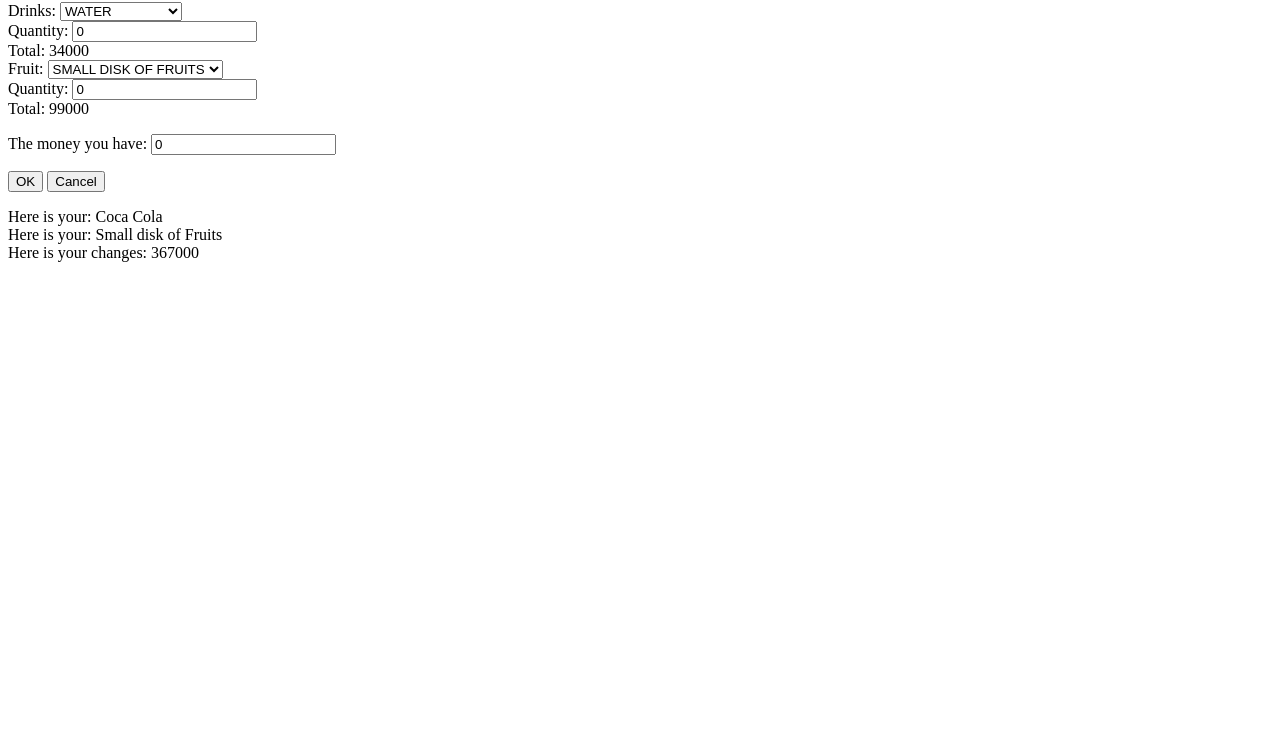
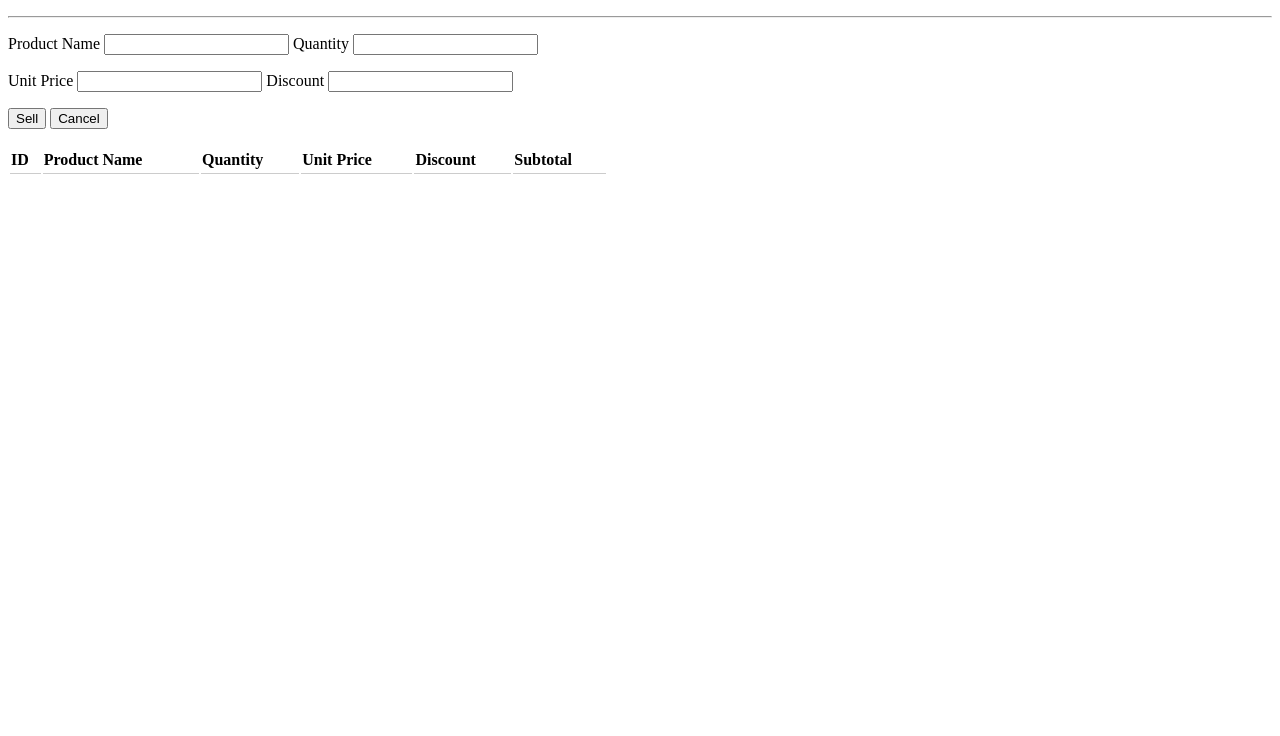
Before and after one commit to TranQuocHuu03/baiwater.io.github, a plain HTML site: page index.html in a window 1280 px wide. Shown: the part 64-800 px from the top of the page. Drawn offline with Linux system fonts and the light colour scheme.

Commit message:
first commit

```diff
--- a/index.html
+++ b/index.html
@@ -1,191 +1,85 @@
-<html lang="en"><head>
+<!DOCTYPE html>
+<html lang="en">
+<head>
     <meta charset="UTF-8">
     <meta http-equiv="X-UA-Compatible" content="IE=edge">
     <meta name="viewport" content="width=device-width, initial-scale=1.0">
     <title>Document</title>
-    <link rel="stylesheet" href="style.css">
-  </head>
-  <body>
-    <div class="container">
-      <h1>Menu</h1>
-      <form action="" name="frm">
-        <div class="drink-menu">
-          <label for="">Drinks:
-            <select name="sl" id="drink" onclick="totald()">
-              <option value="0">WATER</option>
-              <option value="1">COCA COLA</option>
-              <option value="2">7 UP</option>
-              <option value="3">PEPSI</option>
-              <option value="4">ORANGE JUICE</option>
-              <option value="5">STING</option>
-              <option value="6">REDBULL</option>
-            </select>
-          </label>
-          <div class="quantity"> Quantity:
-            <input type="number" value="0" id="dqty" onmouseup="totald()" onkeyup="totald()">
-          </div>
-          <div class="display">
-            Total: <span id="totaldrink">34000</span>
-          </div>
-        </div>
-        <div class="fruit-menu">
-          <label for="">Fruit:
-            <select name="sl" id="fruit" onclick="totalf()">
-              <option value="0">SMALL DISK OF FRUITS</option>
-              <option value="1">BIG DISK OF FRUITS</option>
-              <option value="2">POMELO</option>
-            </select>
-          </label>
-          <div class="quantity"> Quantity:
-            <input type="number" value="0" id="fqty" onmouseup="totalf()" onkeyup="totalf()">
-          </div>
-          <div class="display">
-            Total: <span id="totalfruit">99000</span>
-          </div>
-        </div>
+    <style>
+        table{
+            width:600px;
+            border-spacing:2;
+            border:1 px polid rgb(58, 57, 57);
+
+        }
+        #tbl tr{
+            height:27px;
+        }
+        #tbl tr th , #tble tr td{
+            text-align: left;
+            border-bottom: 1px solid #ccc;
+        }
+        #tbl tr:last-child td{
+            border:none;
+        }
+    </style>
+</head>
+<body>
+    <h1>New Product</h1>
+    <hr/>
+    <form name="frm">
         <p>
-          <label for="">The money you have:
-            <input type="text" id="money" value="0">
-          </label>
+            <label>Product Name
+                <input type="text" name="pname" id="pname"/>
+            </label>
+            <label>Quantity
+                <input type="text" name="Qty" id="Qty" />
+            </label>
         </p>
-        <div>
-          <button type="button" onclick="sum()">OK</button>
-          <button type="button" onclick="cancel()">Cancel</button>
-        </div>
-      </form>
-      <div>
-        <div id="kq">
-          <span id="dprint">Here is your: Coca Cola</span> <br>
-          <span id="fprint">Here is your: Small disk of Fruits</span> <br>
-          <span id="changes">Here is your changes: 367000</span>
-        </div>
-      </div>
-    </div>
-    <script >
-        // hien thi tong so tien khi chon nuoc
-function totald() {
-    var drink_id = parseInt(frm.drink.value);
-    switch (drink_id) {
-      case 0:
-        var drink_price = 15000;
-        break;
-      case 1:
-        var drink_price = 17000;
-        break;
-      case 2:
-        var drink_price = 17000;
+        <p>
+            <label>Unit Price
+                <input type="text" name="up" id="up"/>
+            </label>
+            <label>Discount
+                <input type="text" name="dc" id="dc"/>
+            </label>
+        </p>
+        <p>
+            <button type="button" onclick="sell()">Sell </button>
+            <button type="button"> Cancel</button>
+        </p>
+    </form>
+    <table id="tbl">
+        <tr >
+            <th>ID</th>
+            <th>Product Name</th>
+            <th>Quantity</th>
+            <th>Unit Price</th>
+            <th>Discount</th>
+            <th>Subtotal</th>
+        </tr>
+    </table>
 
-        break;
-      case 3:
-        var drink_price = 17000;
+    <script type="text/javascript">
+        var id=0;
+        function sell(){
+            id++;
+            var pname=frm.pname.value;
+            var Qty= frm.Qty.value;
+            var Price=frm. up.value;
+            var dc= frm.dc.value;
+            var sub=Qty*Price*(1-dc/100);
+            var row="<tr>";
+            row +="<td>"+id+"</td>";
+            row +="<td>"+pname+"</td>";
+            row +="<td>"+Qty+"</td>";
+            row +="<td>$"+Price+"</td>";
+            row +="<td>"+dc+"</td>";
+            row +="<td>"+sub   +"</td>";
+            row +="</tr>"
+            document.getElementById("tbl").innerHTML +=row;
+        }
 
-        break;
-      case 4:
-        var drink_price = 17000;
-        break;
-      case 5:
-        var drink_price = 17000;
-        break;
-      case 6:
-        var drink_price = 20000
-
-        break;
-    }
-    var dqty = parseInt(frm.dqty.value);
-    var totald = drink_price * dqty;
-    document.getElementById("totaldrink").innerHTML = totald;
-  }
-  // hien thi tong so tien khi chon trai cay
-  function totalf() {
-    var fruit_id = parseInt(frm.fruit.value);
-    switch (fruit_id) {
-      case 0:
-        var fruit_price = 99000;
-        break;
-      case 1:
-        var fruit_price = 129000;
-        break;
-      case 2:
-        var fruit_price = 189000;
-        break;
-    }
-    var fqty = parseInt(frm.fqty.value);
-    var totalf = fruit_price * fqty;
-    document.getElementById("totalfruit").innerHTML = totalf;
-  }
-
-  function sum() {
-    document.getElementById("dprint").innerHTML = "";
-    document.getElementById("fprint").innerHTML = "";
-    document.getElementById("changes").innerHTML = "";
-    var drink_name = ["Water","Coca Cola","7 Up","Pepsi","Orange Juice","Sting","Red Bull"]
-    var fruit_name = ["Small disk of Fruits", "Huge disk of Fruits","Pomelo"]
-    var drink_id = parseInt(frm.drink.value);
-    switch (drink_id) {
-      case 0:
-        var drink_price = 15000;
-        break;
-      case 1:
-        var drink_price = 17000;
-        break;
-      case 2:
-        var drink_price = 17000;
-        break;
-      case 3:
-        var drink_price = 17000;
-        break;
-      case 4:
-        var drink_price = 17000;
-        break;
-      case 5:
-        var drink_price = 17000;
-        break;
-      case 6:
-        var drink_price = 20000
-
-        break;
-    }
-    var fruit_id = parseInt(frm.fruit.value);
-    switch (fruit_id) {
-      case 0:
-        var fruit_price = 99000;
-        break;
-      case 1:
-        var fruit_price = 129000;
-        break;
-      case 2:
-        var fruit_price = 189000;
-        break;
-    }
-    var money = parseInt(frm.money.value);
-    var totald = drink_price * parseInt(frm.dqty.value);
-    var totalf = fruit_price * parseInt(frm.fqty.value);
-    var pay = money - (totald+totalf);
-    if (totald+totalf == 0){
-      document.getElementById("dprint").innerHTML = "You haven't choose drink or fruit, please try again later!"
-    } else if(pay <= 0) {
-      document.getElementById("dprint").innerHTML = "You don't have enough money, please come back next time !"
-    } else {
-      if (totald != 0){
-        document.getElementById("dprint").innerHTML = "Here is your: " + drink_name[parseInt(frm.drink.value)];
-      }
-      if (totalf != 0){
-        document.getElementById("fprint").innerHTML = "Here is your: " + fruit_name[parseInt(frm.fruit.value)];
-      }
-      document.getElementById("changes").innerHTML = "Here is your changes: " + pay;
-
-    }
-  }
-
-  function cancel(){
-    document.getElementById("dqty").value = 0;
-    document.getElementById("fqty").value = 0;
-    document.getElementById("money").value =  0;
-    document.getElementById("dprint").innerHTML = "";
-    document.getElementById("fprint").innerHTML = "";
-    document.getElementById("changes").innerHTML = "";
-
-  }
     </script>
-
-  </body></html>
+</body>
+</html>
```
